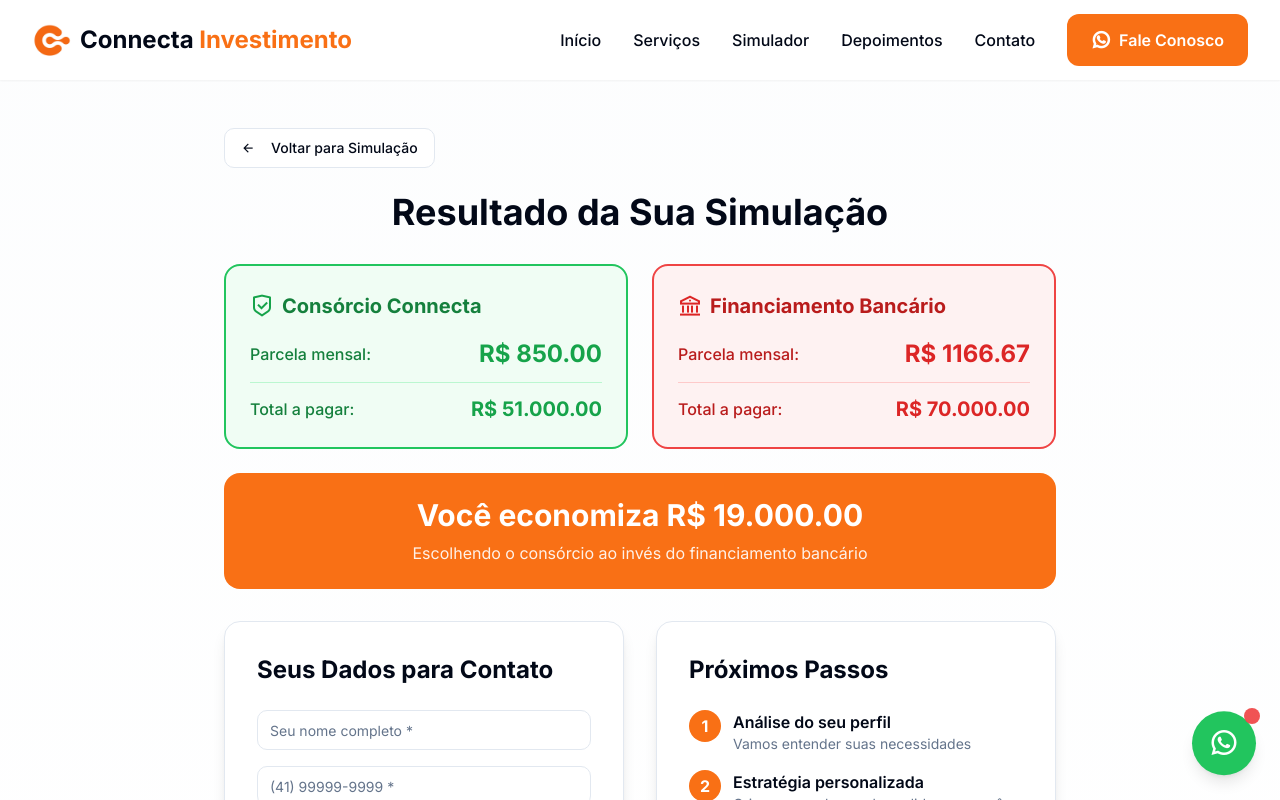
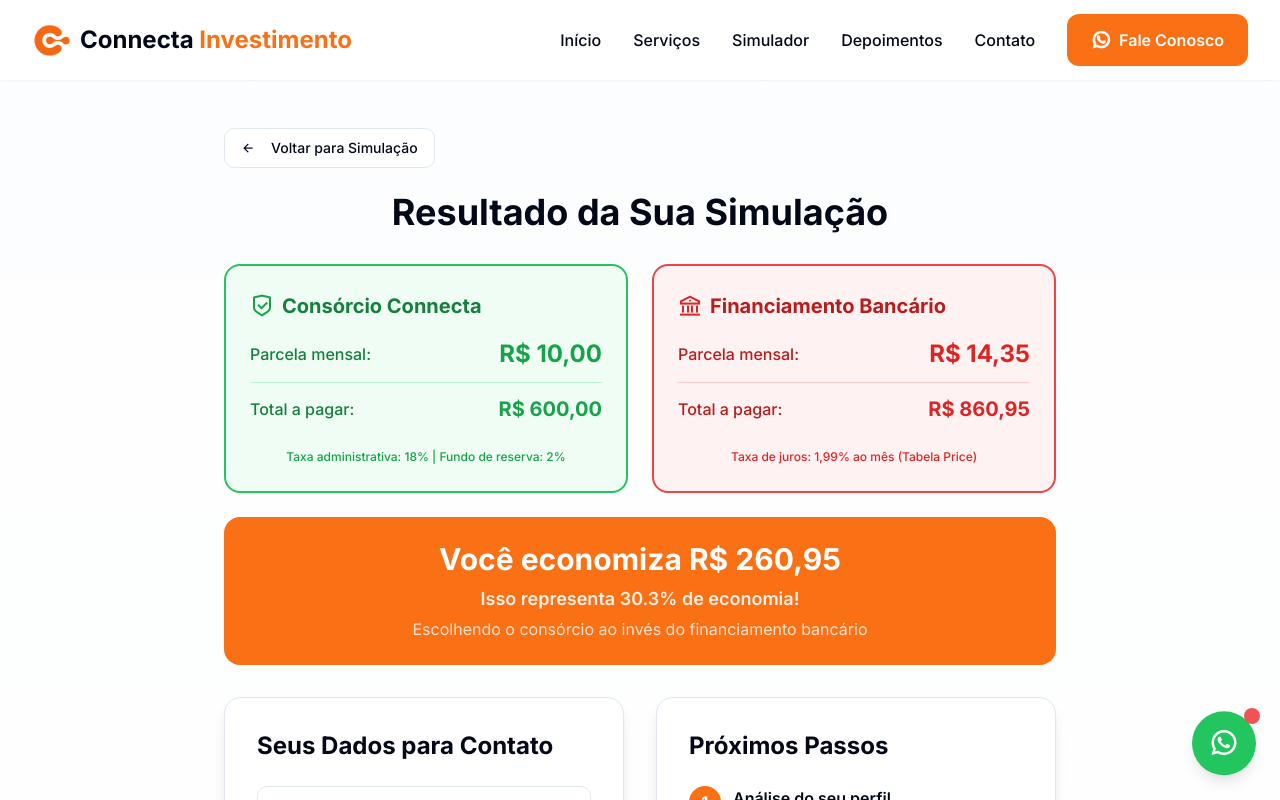
Before and after one commit to jaofelipeyz/dream-goal-achiever, a React (Vite) app: page /resultados in a window 1280 px wide. Shown: the top 800 px of the page. Built offline with nearby package versions, Linux system fonts and the light colour scheme; the HTML template or start-up script is replaced by a standard one.

Commit message:
Fix simulation calculation errors

```diff
--- a/src/pages/ResultsPage.tsx
+++ b/src/pages/ResultsPage.tsx
@@ -61,17 +61,27 @@ const ResultsPage = () => {
     return !newErrors.nome && !newErrors.telefone && !newErrors.email;
   };
 
-  // Cálculos simplificados
-  const valor = parseFloat(valorDesejado?.replace(/[^0-9]/g, "") || "50000");
+  // Cálculos corrigidos
+  const valor = parseFloat(valorDesejado?.replace(/[^0-9]/g, "") || "50000") / 100;
   const meses = parseInt(prazo || "60");
 
-  const parcelaConsorcio = (valor / meses) * 1.02; // 2% taxa administrativa
+  // Cálculo Consórcio
+  // Taxa administrativa: 18% do crédito total dividido pelo prazo
+  // Fundo de reserva: 2% do crédito total dividido pelo prazo
+  const taxaAdmin = (valor * 0.18) / meses;
+  const fundoReserva = (valor * 0.02) / meses;
+  const parcelaBase = valor / meses;
+  const parcelaConsorcio = parcelaBase + taxaAdmin + fundoReserva;
   const totalConsorcio = parcelaConsorcio * meses;
 
-  const parcelaFinanciamento = (valor / meses) * 1.4; // 40% de juros
+  // Cálculo Financiamento (Tabela Price)
+  // Taxa de juros mensal: 1.99% ao mês (aproximadamente 26% ao ano)
+  const taxaJurosMensal = 0.0199;
+  const parcelaFinanciamento = valor * (taxaJurosMensal * Math.pow(1 + taxaJurosMensal, meses)) / (Math.pow(1 + taxaJurosMensal, meses) - 1);
   const totalFinanciamento = parcelaFinanciamento * meses;
 
   const economia = totalFinanciamento - totalConsorcio;
+  const percentualEconomia = ((economia / totalFinanciamento) * 100);
 
   const handleContact = () => {
     if (!validateContact()) {
@@ -86,8 +96,9 @@ const ResultsPage = () => {
     const message = `Olá! Vi os resultados da simulação de *${type}*:\n\n` +
       `💰 Valor: R$ ${valorDesejado}\n` +
       `📅 Prazo: ${prazo} meses\n` +
-      `💵 Parcela Consórcio: R$ ${parcelaConsorcio.toFixed(2)}\n` +
-      `✅ Economia: R$ ${economia.toFixed(2)}\n\n` +
+      `💵 Parcela Consórcio: R$ ${parcelaConsorcio.toLocaleString('pt-BR', { minimumFractionDigits: 2, maximumFractionDigits: 2 })}\n` +
+      `💸 Parcela Financiamento: R$ ${parcelaFinanciamento.toLocaleString('pt-BR', { minimumFractionDigits: 2, maximumFractionDigits: 2 })}\n` +
+      `✅ Economia: R$ ${economia.toLocaleString('pt-BR', { minimumFractionDigits: 2, maximumFractionDigits: 2 })} (${percentualEconomia.toFixed(1)}%)\n\n` +
       `*Meus dados:*\n` +
       `Nome: ${contactData.nome}\n` +
       `Telefone: ${contactData.telefone}\n` +
@@ -137,13 +148,18 @@ const ResultsPage = () => {
                 <div className="flex justify-between items-center">
                   <span className="text-green-700 font-medium">Parcela mensal:</span>
                   <span className="text-2xl font-bold text-green-600">
-                    R$ {parcelaConsorcio.toFixed(2)}
+                    R$ {parcelaConsorcio.toLocaleString('pt-BR', { minimumFractionDigits: 2, maximumFractionDigits: 2 })}
                   </span>
                 </div>
                 <div className="flex justify-between items-center pt-3 border-t border-green-200">
                   <span className="text-green-700 font-medium">Total a pagar:</span>
                   <span className="text-xl font-bold text-green-600">
-                    R$ {totalConsorcio.toFixed(2).replace(/\B(?=(\d{3})+(?!\d))/g, ".")}
+                    R$ {totalConsorcio.toLocaleString('pt-BR', { minimumFractionDigits: 2, maximumFractionDigits: 2 })}
+                  </span>
+                </div>
+                <div className="pt-2 text-center">
+                  <span className="text-xs text-green-600 font-medium">
+                    Taxa administrativa: 18% | Fundo de reserva: 2%
                   </span>
                 </div>
               </div>
@@ -161,13 +177,18 @@ const ResultsPage = () => {
                 <div className="flex justify-between items-center">
                   <span className="text-red-700 font-medium">Parcela mensal:</span>
                   <span className="text-2xl font-bold text-red-600">
-                    R$ {parcelaFinanciamento.toFixed(2)}
+                    R$ {parcelaFinanciamento.toLocaleString('pt-BR', { minimumFractionDigits: 2, maximumFractionDigits: 2 })}
                   </span>
                 </div>
                 <div className="flex justify-between items-center pt-3 border-t border-red-200">
                   <span className="text-red-700 font-medium">Total a pagar:</span>
                   <span className="text-xl font-bold text-red-600">
-                    R$ {totalFinanciamento.toFixed(2).replace(/\B(?=(\d{3})+(?!\d))/g, ".")}
+                    R$ {totalFinanciamento.toLocaleString('pt-BR', { minimumFractionDigits: 2, maximumFractionDigits: 2 })}
+                  </span>
+                </div>
+                <div className="pt-2 text-center">
+                  <span className="text-xs text-red-600 font-medium">
+                    Taxa de juros: 1,99% ao mês (Tabela Price)
                   </span>
                 </div>
               </div>
@@ -177,9 +198,12 @@ const ResultsPage = () => {
           {/* Economia */}
           <div className="bg-primary rounded-2xl p-6 text-center mb-8">
             <p className="text-primary-foreground text-2xl md:text-3xl font-bold mb-2">
-              Você economiza R$ {economia.toFixed(2).replace(/\B(?=(\d{3})+(?!\d))/g, ".")}
+              Você economiza R$ {economia.toLocaleString('pt-BR', { minimumFractionDigits: 2, maximumFractionDigits: 2 })}
             </p>
-            <p className="text-primary-foreground/90 text-sm md:text-base">
+            <p className="text-primary-foreground/90 text-lg font-semibold mb-1">
+              Isso representa {percentualEconomia.toFixed(1)}% de economia!
+            </p>
+            <p className="text-primary-foreground/80 text-sm md:text-base">
               Escolhendo o consórcio ao invés do financiamento bancário
             </p>
           </div>
```
